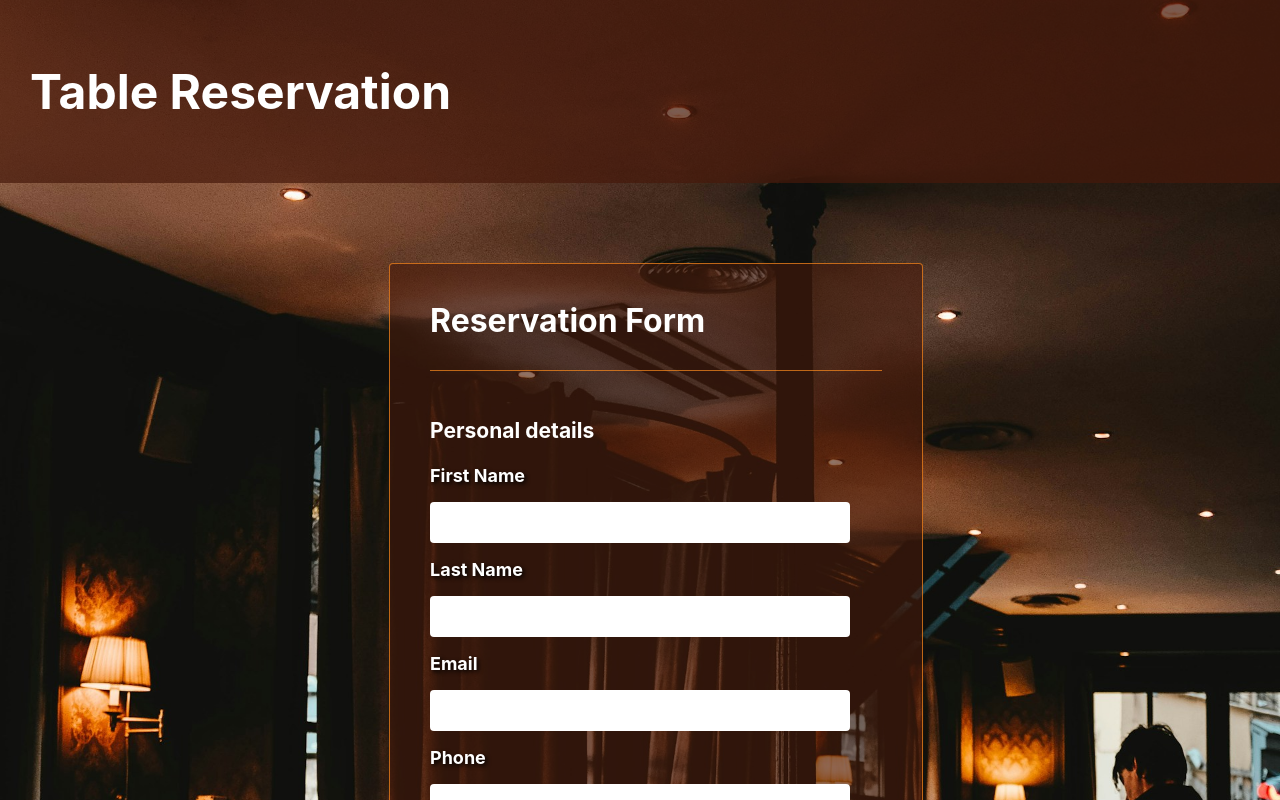
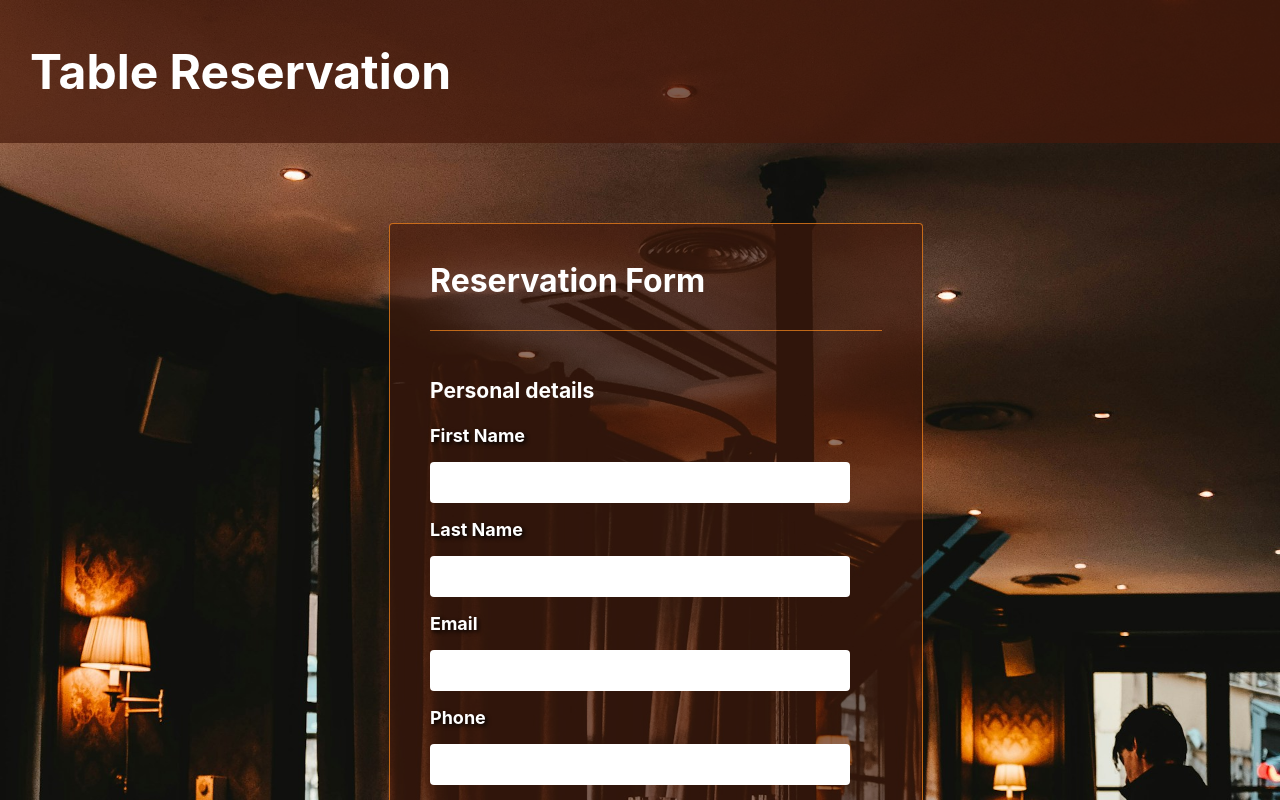
Before and after one commit to primasghar/Form, a React (Vite) app: page / in a window 1280 px wide. Shown: the top 800 px of the page. Built offline with nearby package versions, Linux system fonts and the light colour scheme.

Commit message:
Edited padding for the header

```diff
--- a/src/App.css
+++ b/src/App.css
@@ -20,7 +20,7 @@ body {
     background-color:rgb(70,25,10, 0.7);
     font-size: 24px;
     align-self: start;
-    padding: 30px;
+    padding: 10px 30px;
     width: 100vw;
 }
 
```
